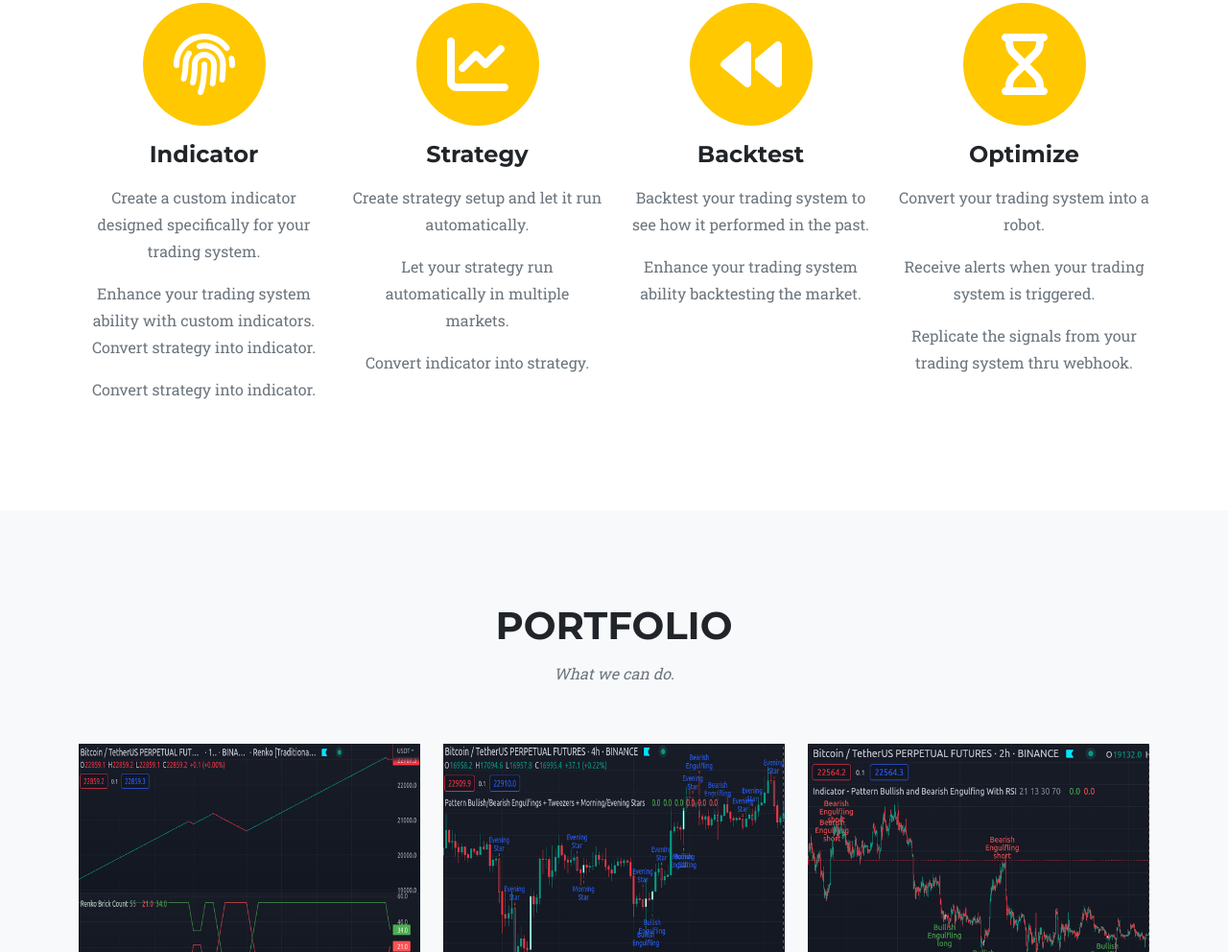
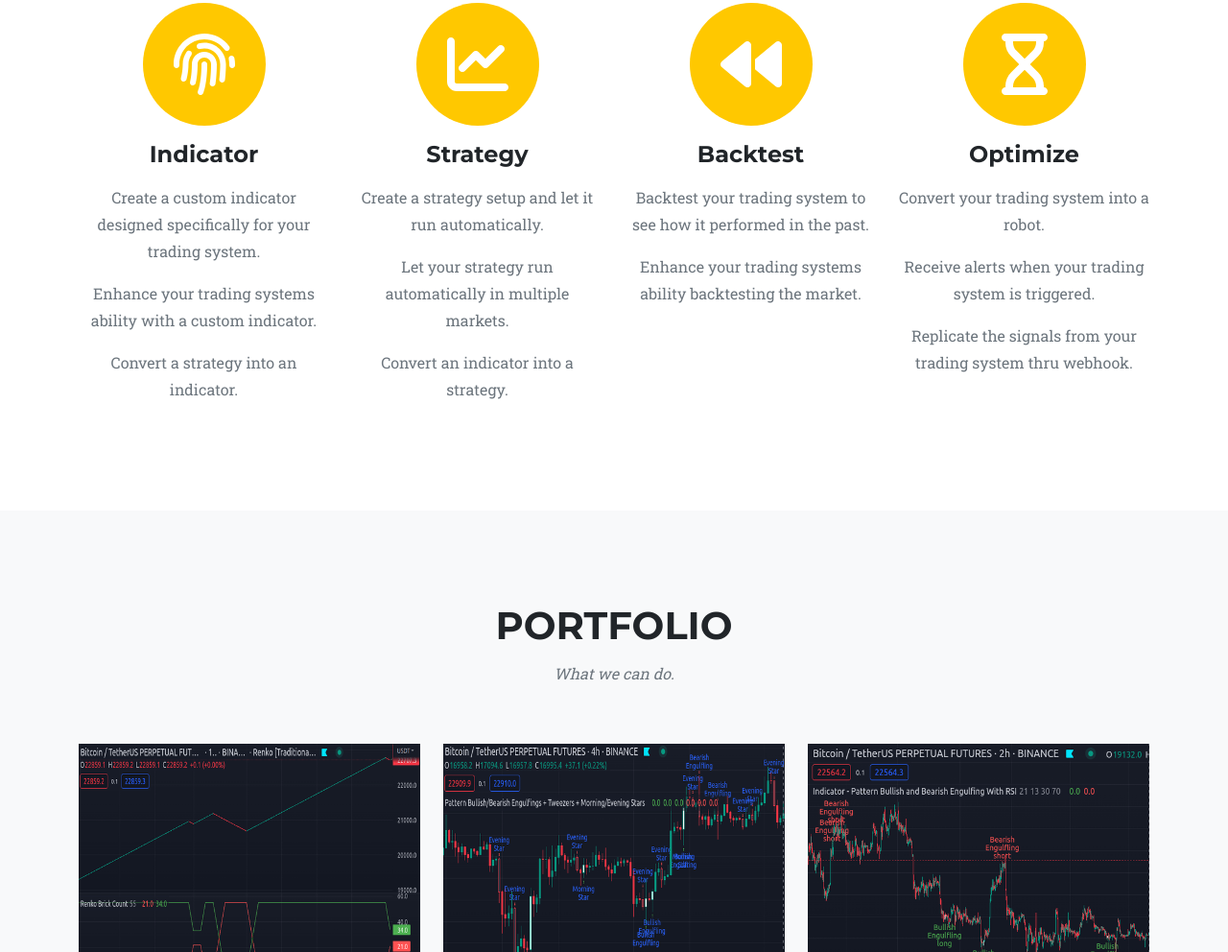
Before and after one commit to sistemaon/Robotizer, a plain HTML site: page index.html in a window 1280 px wide. Shown: the part 1036-2028 px from the top of the page at 96% size. Drawn offline with nearby package versions, Linux system fonts and the light colour scheme.

Commit message:
idx info change and grammar change

```diff
--- a/index.html
+++ b/index.html
@@ -62,11 +62,10 @@
                             Create a custom indicator designed specifically for your trading system.
                         </p>
                         <p class="text-muted">
-                            Enhance your trading system ability with custom indicators.
-                            Convert strategy into indicator.
+                            Enhance your trading systems ability with a custom indicator.
                         </p>
                         <p class="text-muted">
-                            Convert strategy into indicator.
+                            Convert a strategy into an indicator.
                         </p>
                     </div>
                     <div class="col-md-3">
@@ -76,13 +75,13 @@
                         </span>
                         <h4 class="my-3">Strategy</h4>
                         <p class="text-muted">
-                            Create strategy setup and let it run automatically.
+                            Create a strategy setup and let it run automatically.
                         </p>
                         <p class="text-muted">
                             Let your strategy run automatically in multiple markets.
                         </p>
                         <p class="text-muted">
-                            Convert indicator into strategy.
+                            Convert an indicator into a strategy.
                         </p>
                     </div>
                     <div class="col-md-3">
@@ -95,7 +94,7 @@
                             Backtest your trading system to see how it performed in the past.
                         </p>
                         <p class="text-muted">
-                            Enhance your trading system ability backtesting the market.
+                            Enhance your trading systems ability backtesting the market.
                         </p>
                     </div>
                     <div class="col-md-3">
```
